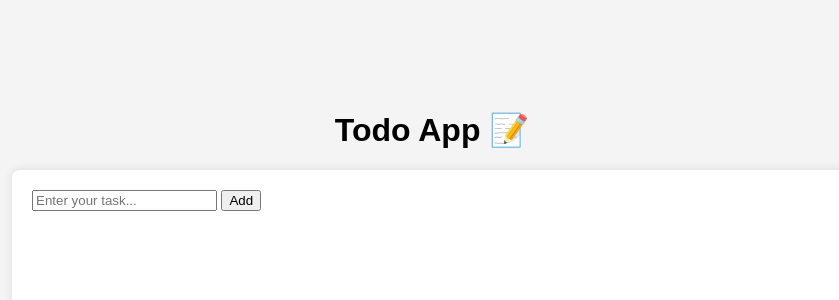
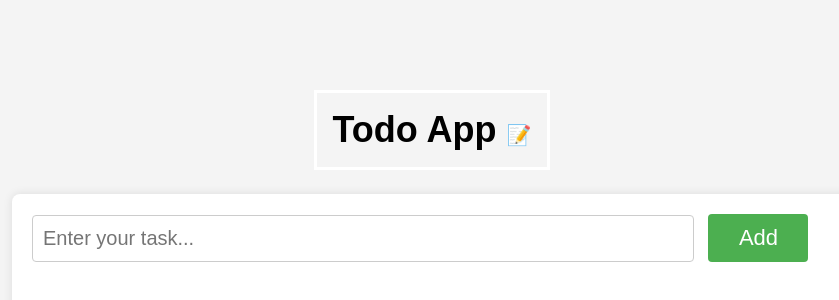
Before and after one commit to sasanedicbn/Todo-List, a website built with Vite: page Todo-List/index.html in a window 1280 px wide. Shown: the whole page, without its empty margins (208-1047 px from the left). Built offline with nearby package versions, Linux system fonts and the light colour scheme.

Commit message:
Create style for project

```diff
--- a/Todo-List/style.css
+++ b/Todo-List/style.css
@@ -18,3 +18,57 @@ body {
   border-radius: 8px;
   box-shadow: 0 0 10px rgba(0, 0, 0, 0.1);
 }
+
+input[type="text"] {
+  padding: 10px;
+  width: 80%;
+  height: 25px;
+  font-size: 20px;
+  margin-right: 10px;
+  border: 1px solid #ccc;
+  border-radius: 4px;
+  outline: none;
+}
+
+button {
+  margin-bottom: 10px;
+  background-color: #4caf50;
+  color: #fff;
+  border: none;
+  border-radius: 4px;
+  cursor: pointer;
+  width: 100px;
+  height: 47.5px;
+  font-size: 22px;
+}
+
+button:hover {
+  background-color: #45a049;
+}
+
+ul {
+  list-style-type: none;
+  padding: 0;
+}
+
+
+li:last-child {
+  border-bottom: none;
+}
+h1{
+  border: 3px solid white;
+  padding: 16px;
+  font-size: 36px;
+  cursor: pointer;
+}
+.newEl{
+  display: flex;
+  justify-content: space-between;
+  padding: 10px;
+  border-bottom: 1px solid #ddd;
+  font-size: 20px;
+}
+span{
+  font-size: 20px;
+  cursor: pointer;
+}
```
